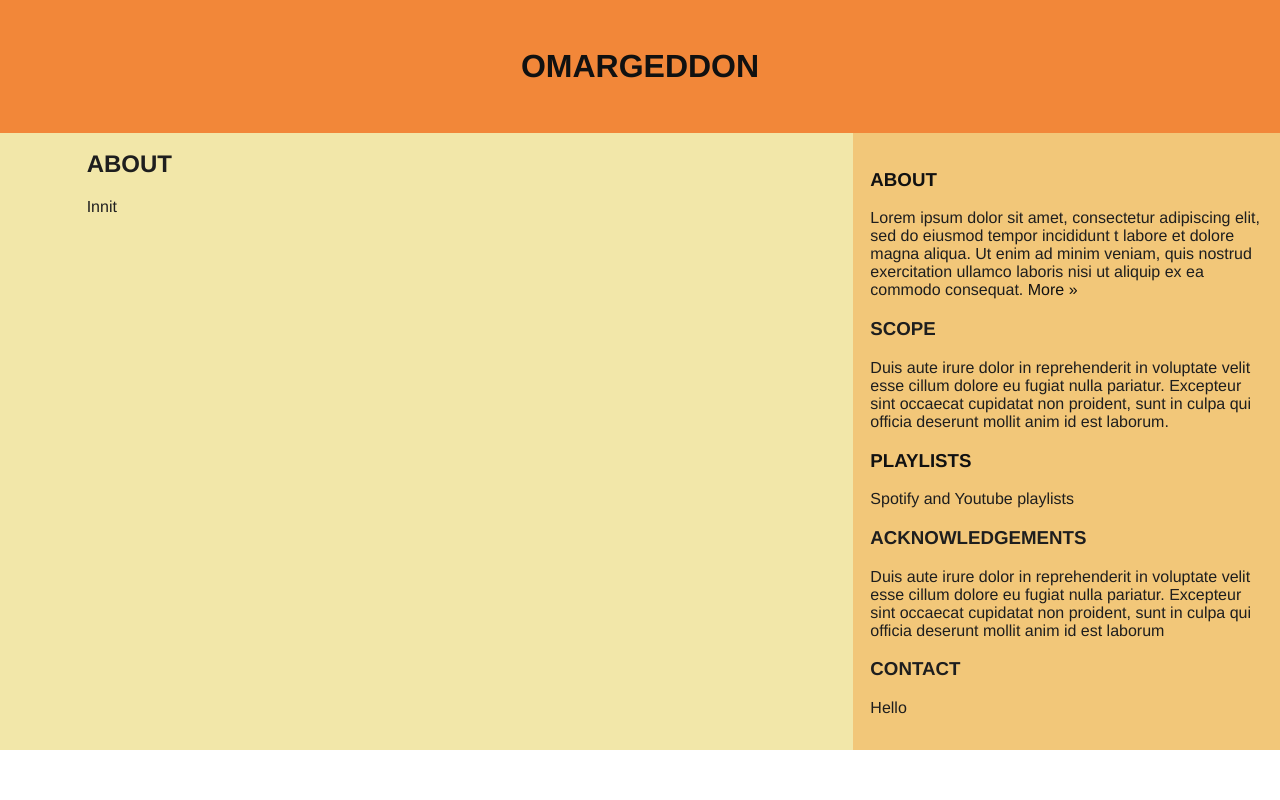
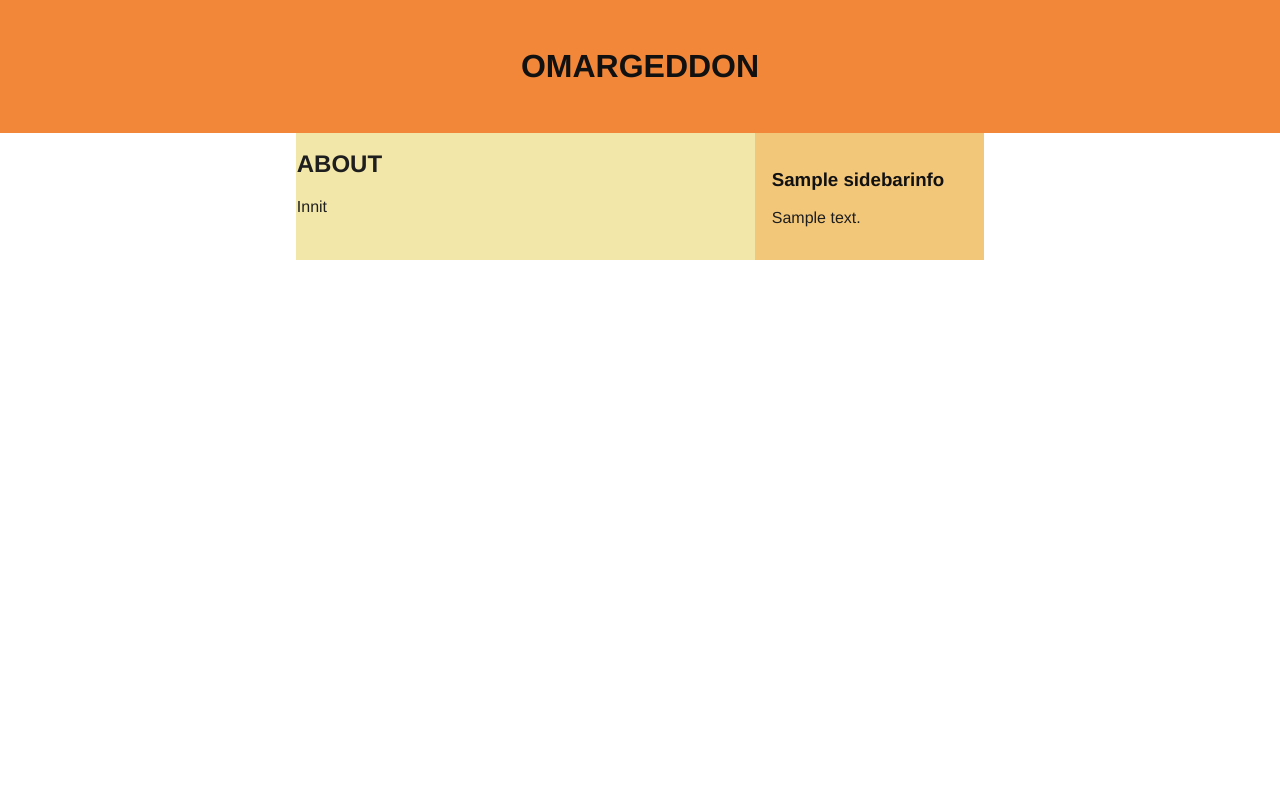
Before and after one commit to katstevens/omargeddon, a Django app: page /about in a window 1280 px wide. Run offline with Django 3.2, Linux system fonts and the light colour scheme; tables that the repository leaves empty hold one stand-in row (values such as "Sample post").

Commit message:
Admin-editable sidebar

```diff
--- a/albums/admin.py
+++ b/albums/admin.py
@@ -28,3 +28,4 @@
 admin.site.register(Personnel)
 admin.site.register(TrackCredit)
 admin.site.register(Tag)
+admin.site.register(SidebarInfo)
--- a/albums/models.py
+++ b/albums/models.py
@@ -65,3 +65,18 @@
 
     def __str__(self):
         return "{} - {}".format(self.track.album.title, self.contributor.name)
+
+
+class SidebarInfo(models.Model):
+    section_name = models.CharField(max_length=100)
+    section_text = models.TextField(null=True, blank=True)
+    section_link = models.CharField(max_length=100, default="", blank=True)
+    visible = models.BooleanField()
+    sort_order = models.IntegerField(default=0)
+
+    class Meta:
+        ordering = ['sort_order']
+        verbose_name_plural = 'Side bar info'
+
+    def __str__(self):
+        return self.section_name
--- a/albums/templates/base.html
+++ b/albums/templates/base.html
@@ -65,6 +65,16 @@
         <td class="sidebar">
 
             <div style="padding:1em;">
+                {% if sidebar %}
+                    {% for sidebar_item in sidebar %}
+                        <h3>
+                            {% if sidebar_item.section_link %}<a href="{% url 'about' %}">{% endif %}
+                                {{ sidebar_item.section_name }}
+                            {% if sidebar_item.section_link %}</a>{% endif %}
+                        </h3>
+                        <p>{{ sidebar_item.section_text|safe }}</p>
+                    {% endfor %}
+                {% else %}
                 <h3><a href="{% url 'about' %}">ABOUT</a></h3>
                 <p>Lorem ipsum dolor sit amet, consectetur adipiscing elit, sed do eiusmod tempor incididunt t labore et
                     dolore magna aliqua. Ut enim ad minim veniam, quis nostrud exercitation ullamco laboris nisi
@@ -85,6 +95,7 @@
 
                 <h3>CONTACT</h3>
                 <p>Hello</p>
+                {% endif %}
             </div>
         </td>
     </tr>
--- a/albums/views.py
+++ b/albums/views.py
@@ -1,20 +1,23 @@
 from django.shortcuts import render, get_object_or_404, get_list_or_404
 
-from .models import Album, Tag, Track
+from .models import Album, Tag, Track, SidebarInfo
 
+def _sidebar():
+    # TODO: make this a global context and cache it
+    return SidebarInfo.objects.filter(visible=True)
 
 def index(request):
     # TODO: pagination
     albums = get_list_or_404(Album)
-    return render(request, 'albums.html', context={'albums': albums})
+    return render(request, 'albums.html', context={'albums': albums, 'sidebar': _sidebar()})
 
 
 def about(request):
-    return render(request, 'about.html')
+    return render(request, 'about.html', context={'sidebar': _sidebar()})
 
 
 def playlists(request):
-    return render(request, 'playlists.html')
+    return render(request, 'playlists.html', context={'sidebar': _sidebar()})
 
 
 def single_album(request, album_id):
@@ -27,21 +30,21 @@
             if credit.contributor not in personnel:
                 personnel.append(credit.contributor)
 
-    return render(request, 'single_album.html', context={'album': album, 'contributors': personnel})
+    return render(request, 'single_album.html', context={'album': album, 'contributors': personnel, 'sidebar': _sidebar()})
 
 
 def single_track(request, track_id):
     track = get_object_or_404(Track, pk=track_id)
-    return render(request, 'tracks.html', context={'tracks': [track]})
+    return render(request, 'tracks.html', context={'tracks': [track], 'sidebar': _sidebar()})
 
 
 def albums_by_tag(request, tag_slug):
     tag = get_object_or_404(Tag, tag_slug=tag_slug)
     albums = get_list_or_404(Album, tags=tag)
-    return render(request, 'albums.html', context={'albums': albums})
+    return render(request, 'albums.html', context={'albums': albums, 'sidebar': _sidebar()})
 
 
 def tracks_by_tag(request, tag_slug):
     tag = get_object_or_404(Tag, tag_slug=tag_slug)
     tracks = get_list_or_404(Track, tags=tag)
-    return render(request, 'tracks.html', context={'tracks': tracks})
+    return render(request, 'tracks.html', context={'tracks': tracks, 'sidebar': _sidebar()})
```
